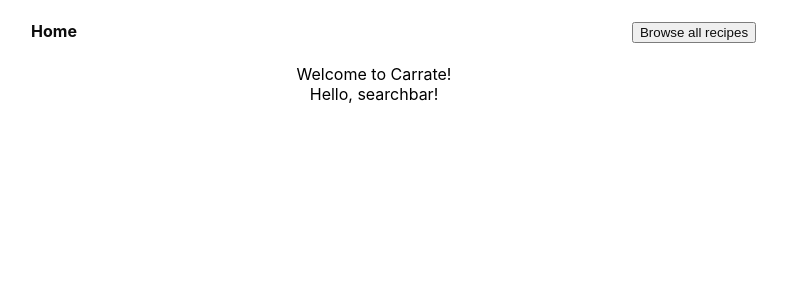
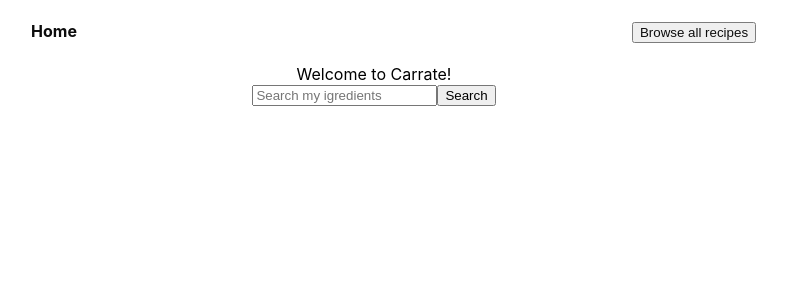
Before and after one commit to kodiri/carrate, a React (Create React App) app: page / in a window 1280 px wide. Shown: the top 300 px of the page, without its empty margins (266-1053 px from the left). Built offline with nearby package versions, Linux system fonts and the light colour scheme.

Commit message:
basic searchbar (no connection to the api) (#5)

```diff
--- a/src/src-frontend/Components/Searchbar/Searchbar.js
+++ b/src/src-frontend/Components/Searchbar/Searchbar.js
@@ -1,6 +1,43 @@
-import React from "react";
+import React, {Component} from "react";
 import "./Searchbar.css";
 
+/*
 export default function Searchbar() {
   return <div>Hello, searchbar!</div>;
 }
+*/
+export default class SearchBar extends Component {
+
+  constructor(props){
+    super(props);
+    this.state = {
+        search: ''
+    }
+}
+handleChange = (event) => {
+  this.setState({
+      search: event.target.value
+  })
+}
+/* needs to be tied to the desired API
+
+handleSubmit = (event) => {
+  event.preventDefault();
+  this.props.handleSearchSubmit(this.state.search)
+}
+*/
+
+  render (){
+    return (
+      <div className='search'>
+        <form onSubmit={this.handleSubmit}>
+              <input id='searchbar' type='text' name='search'
+                  placeholder='Search my igredients'
+                  value={this.state.search} onChange={this.handleChange}
+              />
+              <input type='submit' value='Search'/>
+        </form>
+      </div>
+    )
+  }
+}
```
